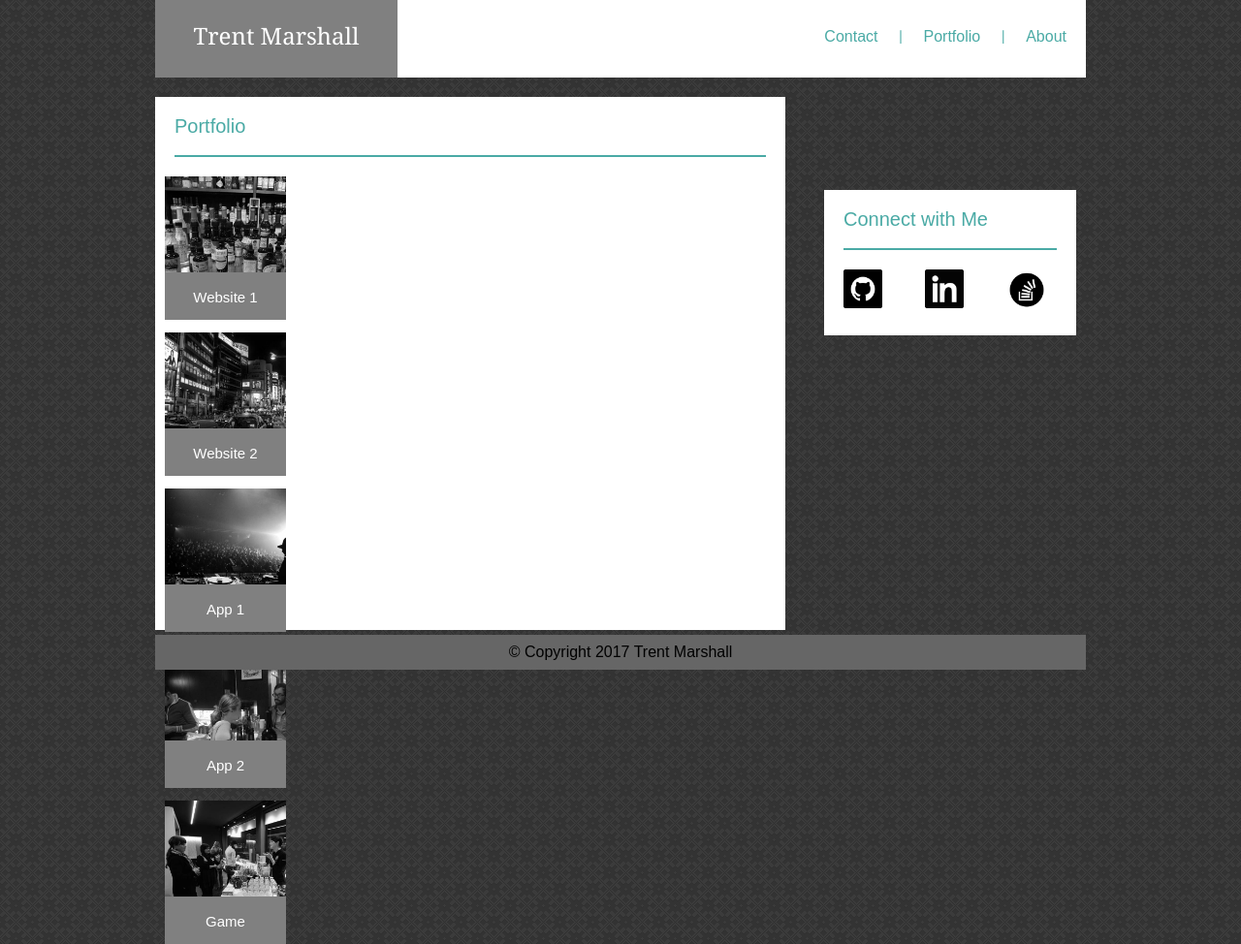
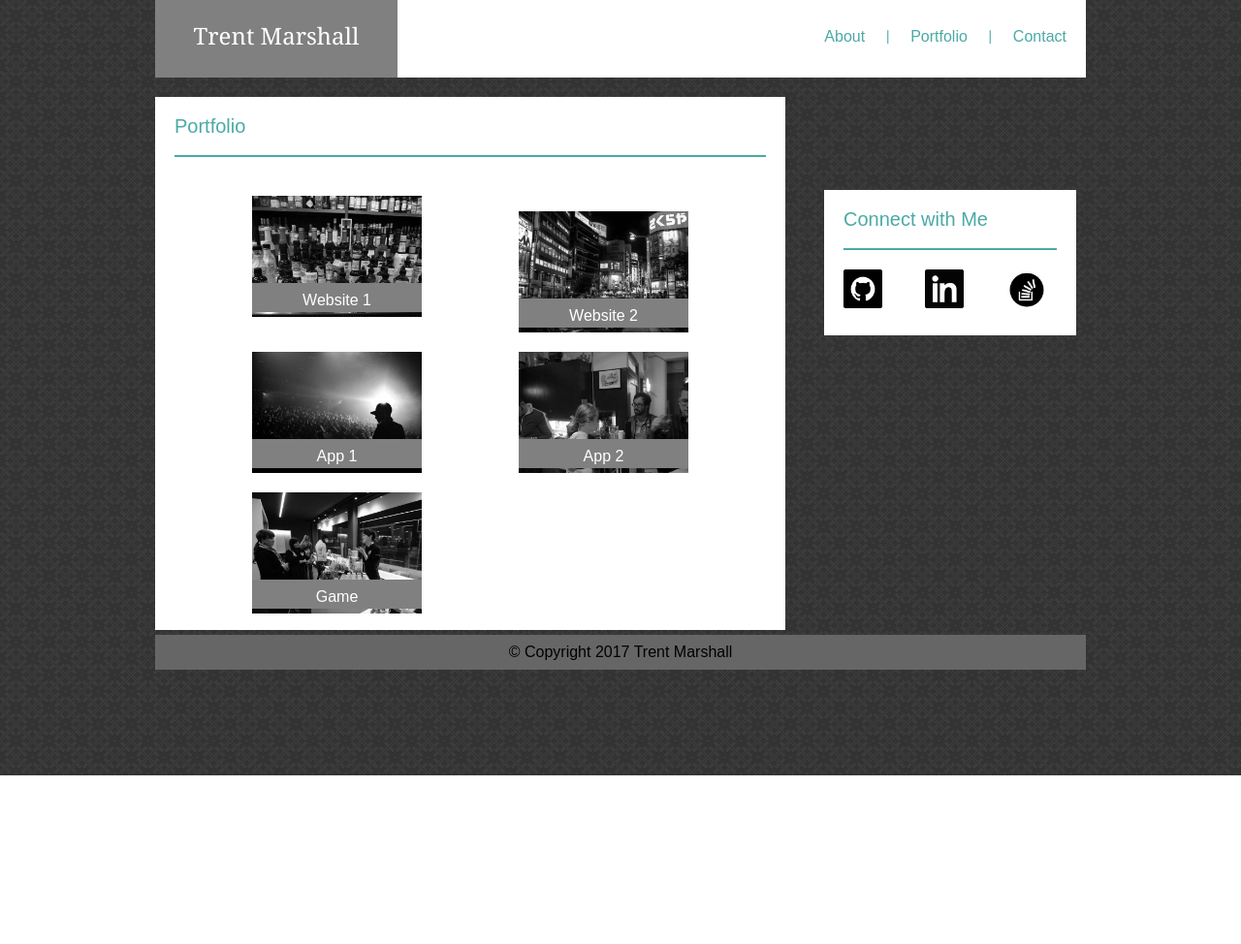
Before and after one commit to tamars2/Basic-Portfolio, a PHP site: page /portfolio.html in a window 1280 px wide. Shown: the whole page at 97% size. After the commit the page ends 800 px from the top, so only its background shows below. Run offline with PHP 8.4, Linux system fonts and the light colour scheme.

Commit message:
final revision?

```diff
--- a/assets/css/style.css
+++ b/assets/css/style.css
@@ -112,22 +112,23 @@
 }
 
 #box1, #box2, #box3, #box4, #box5 {
-	width: 125px;
+	position: relative;
+	width: 175px;
 	height: 125px;
-	margin: 10px;
+	float: left;
+	margin: 20px 0px 0px 100px;
 }
 
 .label {
 	color: white;
 	background-color: gray;
 	text-align: center;
-	height: 10%;
-	padding: 18px;
+	height: 8%;
+	padding: 10px;
+	padding-bottom: 20px
 	font-size: 15px;
 	position: relative;
-	bottom: -99px;
-
-
+	bottom: -90px;
 }
 
 a:link {
@@ -167,9 +168,11 @@
 */
 
 #portfolioTable {
+	justify-content: center;
+
+}
 
 
-}
 #form {
 	margin-left: 20px;
 
--- a/contact.html
+++ b/contact.html
@@ -17,11 +17,11 @@
 
 		<div>
 			<ul>
-				<li class="links"><a href="index.html">About</a></li>
+				<li class="links"><a href="contact.html">Contact</a></li>
 				<p class="dividers">&#8739;</p>
 				<li class="links"><a href="portfolio.html">Portfolio</a></li>
 				<p class="dividers">&#8739;</p>
-				<li class="links"><a href="contact.html">Contact</a></li>
+				<li class="links"><a href="index.html">About</a></li>
 			</ul>
 		</div>
 	</header>
--- a/portfolio.html
+++ b/portfolio.html
@@ -17,11 +17,11 @@
 
 		<div>
 			<ul>
-				<li class="links"><a href="index.html">About</a></li>
+				<li class="links"><a href="contact.html">Contact</a></li>
 				<p class="dividers">&#8739;</p>
 				<li class="links"><a href="portfolio.html">Portfolio</a></li>
 				<p class="dividers">&#8739;</p>
-				<li class="links"><a href="contact.html">Contact</a></li>
+				<li class="links"><a href="index.html">About</a></li>
 			</ul>
 		</div>
 	</header>
```
Also changed, not shown: index.html (+6 -3 lines), 1 other file.
